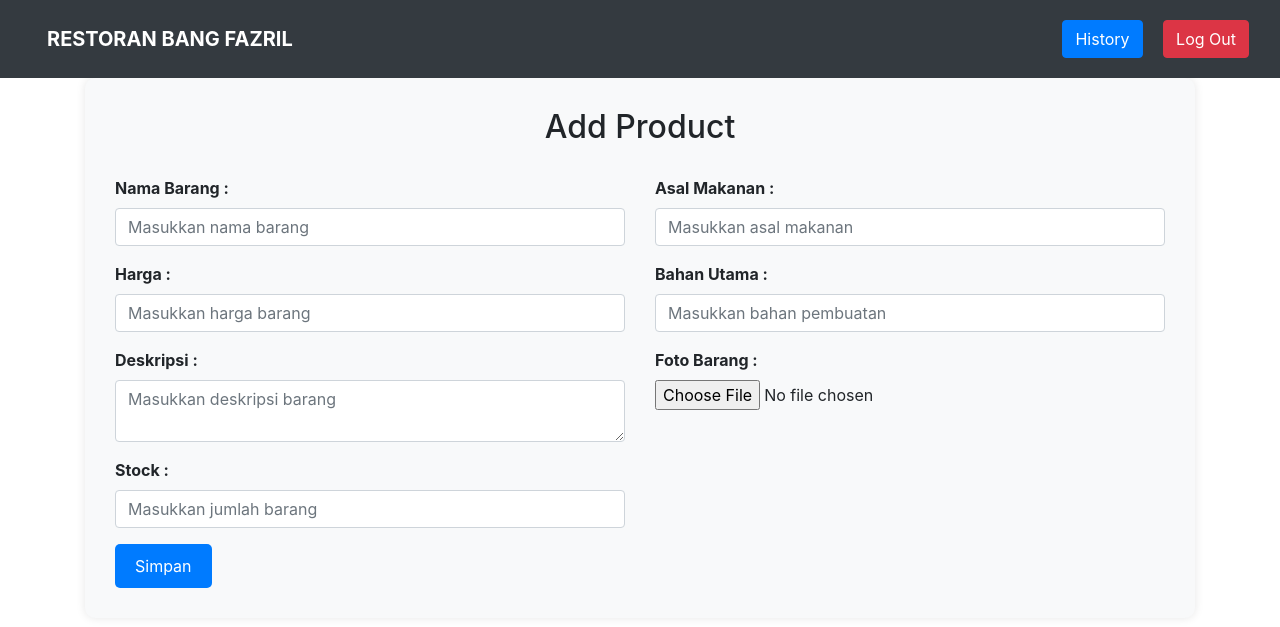
After one commit to MhmdFazril/CI4-Restoran, a CodeIgniter 4 app: template app/Views/user/addProduct.php in a window 1280 px wide. The commit adds this page. Shown: the top 627 px of the page. Run offline with PHP 8.4 and a stand-in for CodeIgniter, Linux system fonts and the light colour scheme; the template is opened without the code that fills it: most values are stand-ins (such as "Sample title", 1, 10 or a date in 2020); some libraries are stand-ins or nearby versions.

Commit message:
menambahkan file addProduct untuk keperluan tambah produk

```diff
--- a/app/Controllers/Auth.php
+++ b/app/Controllers/Auth.php
@@ -112,7 +112,7 @@ class Auth extends BaseController
         if (password_verify($password, $record['password'])) {
 
             session()->set('account', $record);
-            return redirect()->to(base_url('/user/dashboard'));
+            return redirect()->to(base_url('/dashboard'));
         } else {
             session()->setFlashdata('alert-login', 'password atau Username salah');
             return redirect()->to(base_url('/'))->withInput();
--- /dev/null
+++ b/app/Views/user/addProduct.php
@@ -0,0 +1,65 @@
+<?= $this->extend('layout/template'); ?>
+
+<?= $this->section('content'); ?>
+<div class="container">
+    <div class="form-wrapper">
+        <h2>Add Product</h2>
+        <?php $error = session()->get('_ci_validation_errors'); ?>
+        <form action="/admin/save-product" method="POST" enctype="multipart/form-data">
+            <div class="row">
+                <div class="col-md-6">
+                    <div class="form-group">
+                        <label for="inputName">Nama Barang :</label>
+                        <input type="text" class="form-control <?= isset($error['name']) ? 'is-invalid' : '' ?>" id="inputName" name="name" placeholder="Masukkan nama barang">
+                        <div class="invalid-feedback">
+                            <?= isset($error['name']) ? $error['name'] : ''; ?>
+                        </div>
+                    </div>
+                    <div class="form-group">
+                        <label for="inputPrice">Harga :</label>
+                        <input type="number" class="form-control <?= isset($error['price']) ? 'is-invalid' : '' ?>" id="inputPrice" name="price" placeholder="Masukkan harga barang">
+                        <div class="invalid-feedback">
+                            <?= isset($error['price']) ? $error['price'] : ''; ?>
+                        </div>
+                    </div>
+                    <div class="form-group">
+                        <label for="inputDescription">Deskripsi :</label>
+                        <textarea class="form-control <?= isset($error['description']) ? 'is-invalid' : '' ?>" id="inputDescription" name="description" placeholder="Masukkan deskripsi barang"></textarea>
+                        <div class="invalid-feedback">
+                            <?= isset($error['description']) ? $error['description'] : ''; ?>
+                        </div>
+                    </div>
+                    <div class="form-group">
+                        <label for="inputQuantity">Stock :</label>
+                        <input type="number" class="form-control <?= isset($error['quantity']) ? 'is-invalid' : '' ?>" id="inputQuantity" name="quantity" placeholder="Masukkan jumlah barang">
+                        <div class="invalid-feedback">
+                            <?= isset($error['quantity']) ? $error['quantity'] : ''; ?>
+                        </div>
+                    </div>
+                    <button type="submit" class="btn btn-submit">Simpan</button>
+                </div>
+                <div class="col-md-6">
+                    <div class="form-group">
+                        <label for="inputSource">Asal Makanan :</label>
+                        <input type="text" class="form-control <?= isset($error['source']) ? 'is-invalid' : '' ?>" id="inputSource" name="source" placeholder="Masukkan asal makanan">
+                        <div class="invalid-feedback">
+                            <?= isset($error['source']) ? $error['source'] : ''; ?>
+                        </div>
+                    </div>
+                    <div class="form-group">
+                        <label for="inputMaterials">Bahan Utama :</label>
+                        <input type="text" class="form-control <?= isset($error['material']) ? 'is-invalid' : '' ?>" id="inputMaterials" name="material" placeholder="Masukkan bahan pembuatan">
+                        <div class="invalid-feedback">
+                            <?= isset($error['material']) ? $error['material'] : ''; ?>
+                        </div>
+                    </div>
+                    <div class="form-group">
+                        <label for="inputFoto">Foto Barang :</label>
+                        <input type="file" class="form-control-file" id="inputFoto" name="foto">
+                    </div>
+                </div>
+            </div>
+        </form>
+    </div>
+</div>
+<?= $this->endSection(); ?>
--- a/app/Views/user/detail.php
+++ b/app/Views/user/detail.php
@@ -9,7 +9,7 @@
             <div class="card mb-3">
                 <div class="row g-0">
                     <div class="col-md-4">
-                        <img src="/img/default.jpeg" class="img-fluid rounded-start sampul-detail" alt="...">
+                        <img src="/img/img_upload/<?= $product['photo']; ?>" class="img-fluid rounded-start sampul-detail" alt="...">
                     </div>
                     <div class="col-md-8">
                         <div class="card-body">
@@ -19,7 +19,7 @@
                             <p class="card-text">Bahan Makanan : <?= $product['material']; ?></p>
                             <h5 class="card-text"><b>Harga : <?= number_format($product['price'], 0, ',', '.'); ?></b></h5>
                             <br>
-                            <a href="/user/dashboard" class="btn btn-success">Kembali</a>
+                            <a href="/dashboard" class="btn btn-success">Kembali</a>
                         </div>
                     </div>
                 </div>
--- a/app/Views/user/index.php
+++ b/app/Views/user/index.php
@@ -8,7 +8,8 @@
 <div class="container">
   <div class="row">
     <div class="col">
-      <h2 class="mt-4 mb-4">Dashboard</h2>
+      <h2 class="mt-4 mb-2">Dashboard</h2>
+      <a href="admin/add-product" class="btn btn-primary mb-2">Add Product</a>
       <?php if (session()->getFlashdata('pesan')) : ?>
         <div class="alert alert-success" role="alert">
           <?= session()->getFlashdata('pesan'); ?>
@@ -31,7 +32,7 @@
           <?php foreach ($product as $produk) : ?>
             <tr>
               <th scope="row"><?= $i; ?></th>
-              <td><img src="/img/default.jpeg" alt="" class="sampul"></td>
+              <td><img src="/img/img_upload/<?= $produk['photo']; ?>" alt="" class="sampul"></td>
               <td><?= $produk['name']; ?></td>
               <td><?= $produk['source']; ?></td>
               <td>Rp<?= number_format($produk['price'], 0, ',', '.'); ?></td>
--- a/public/css/style.css
+++ b/public/css/style.css
@@ -25,3 +25,32 @@
   background-color: dimgray;
   height: 100%;
 }
+
+.form-wrapper {
+  background-color: #f8f9fa;
+  padding: 30px;
+  border-radius: 10px;
+  box-shadow: 0px 0px 10px rgba(0, 0, 0, 0.1);
+}
+
+.form-wrapper h2 {
+  margin-bottom: 30px;
+  text-align: center;
+}
+
+.form-group label {
+  font-weight: bold;
+}
+
+.btn-submit {
+  background-color: #007bff;
+  border: none;
+  color: #fff;
+  padding: 10px 20px;
+  border-radius: 5px;
+  cursor: pointer;
+}
+
+.btn-submit:hover {
+  background-color: #0069d9;
+}
```
Also changed, not shown: app/Config/Routes.php (+5 -3 lines), app/Controllers/Admin.php (deleted, +0 -43 lines), app/Controllers/Users.php (+92 -0 lines), app/Views/user/create.php (+5 -5 lines), public/img/img_upload/1684344606_7740ea71e5f7b2a045b5.jpeg (added), public/img/img_upload/default.jpeg (renamed from public/img/default.jpeg), public/img/mie_soto.jpeg (added).
